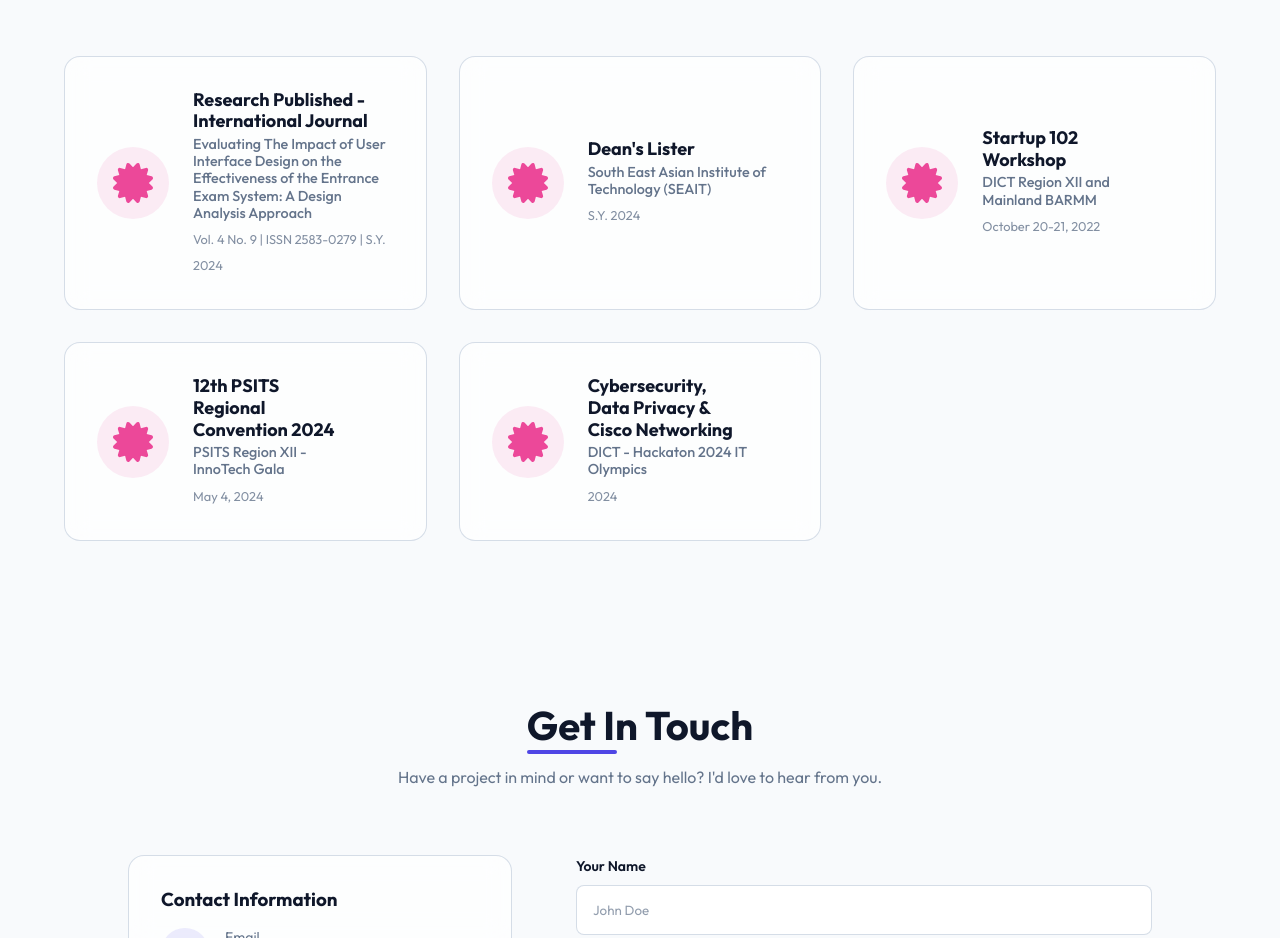
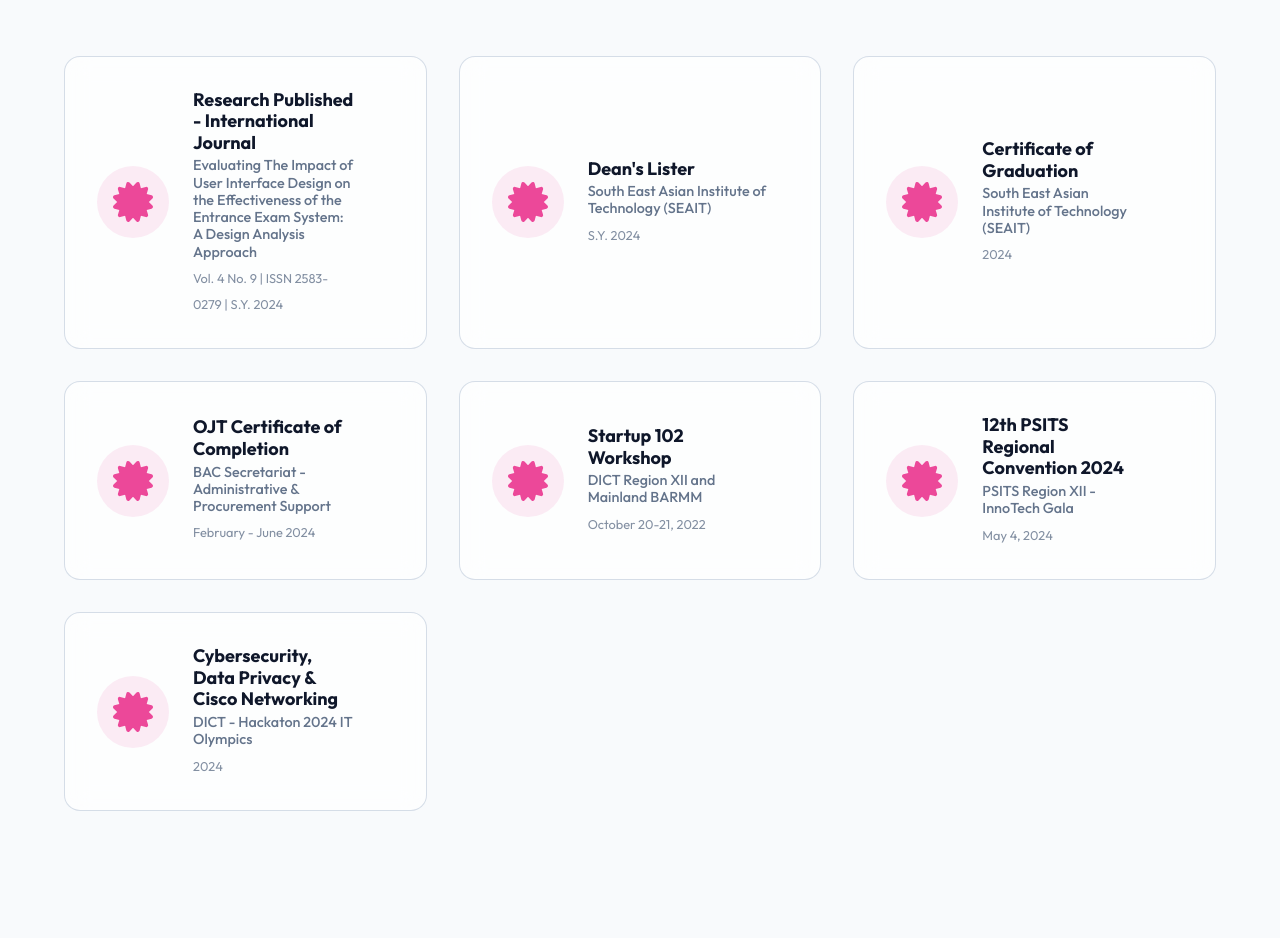
Before and after one commit to archillesdc-git/Archilles-Dela-Cruz-Resume, a Next.js app: page / in a window 1280 px wide. Shown: the part 4780-5718 px from the top of the page. Built offline with nearby package versions, Linux system fonts and the light colour scheme.

Commit message:
feat: Add OJT, Graduate, and Research certificates with links

```diff
--- a/src/components/Certificates.tsx
+++ b/src/components/Certificates.tsx
@@ -9,13 +9,25 @@ const certificates = [
         title: "Research Published - International Journal",
         issuer: "Evaluating The Impact of User Interface Design on the Effectiveness of the Entrance Exam System: A Design Analysis Approach",
         date: "Vol. 4 No. 9 | ISSN 2583-0279 | S.Y. 2024",
-        link: ""
+        link: "https://drive.google.com/file/d/1UWfdU4YO4nFiXLVlYu4HwclDOSBsCoAZ/view?usp=sharing"
     },
     {
         title: "Dean's Lister",
         issuer: "South East Asian Institute of Technology (SEAIT)",
         date: "S.Y. 2024",
         link: ""
+    },
+    {
+        title: "Certificate of Graduation",
+        issuer: "South East Asian Institute of Technology (SEAIT)",
+        date: "2024",
+        link: "https://drive.google.com/file/d/1YOPebVYw9_0nFdCO14P9uIW749QCuxn3/view?usp=sharing"
+    },
+    {
+        title: "OJT Certificate of Completion",
+        issuer: "BAC Secretariat - Administrative & Procurement Support",
+        date: "February - June 2024",
+        link: "https://drive.google.com/file/d/1OBxcZHMUcLB_ate6VCBDWujcwh8sVzqu/view?usp=sharing"
     },
     {
         title: "Startup 102 Workshop",
```
